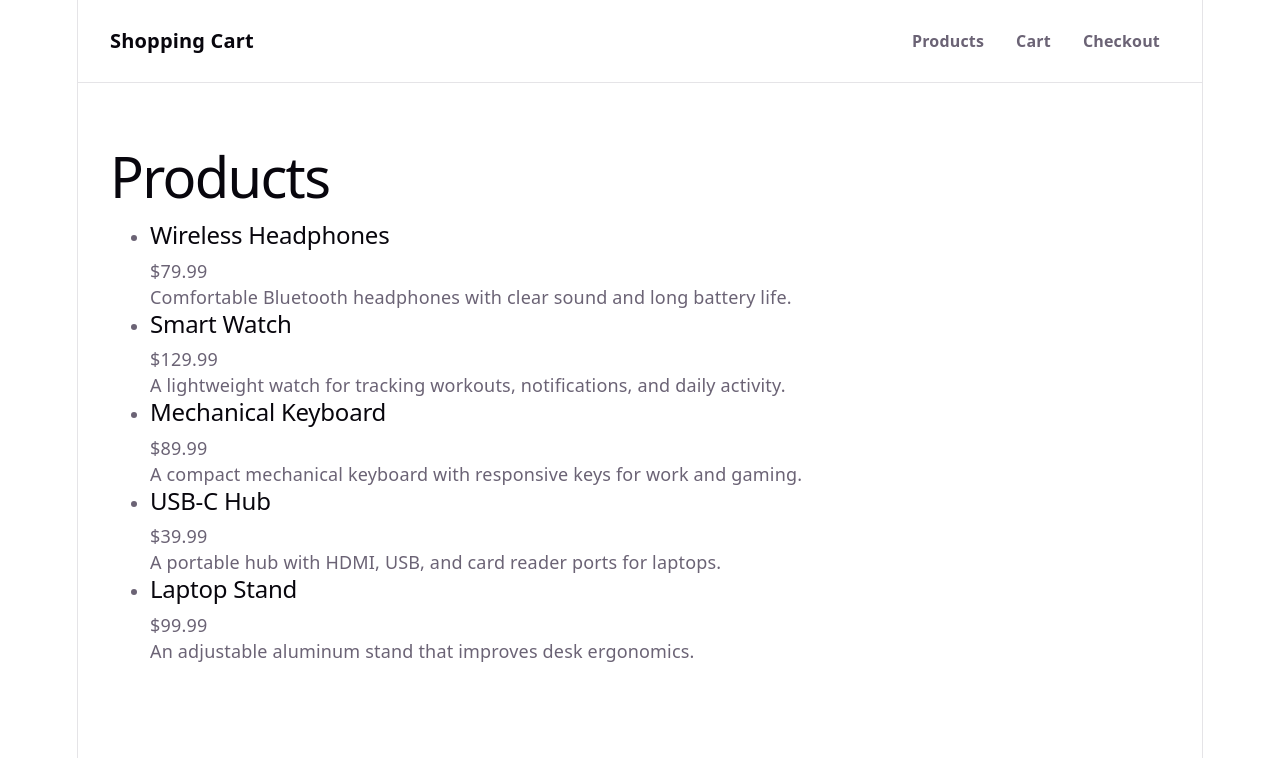
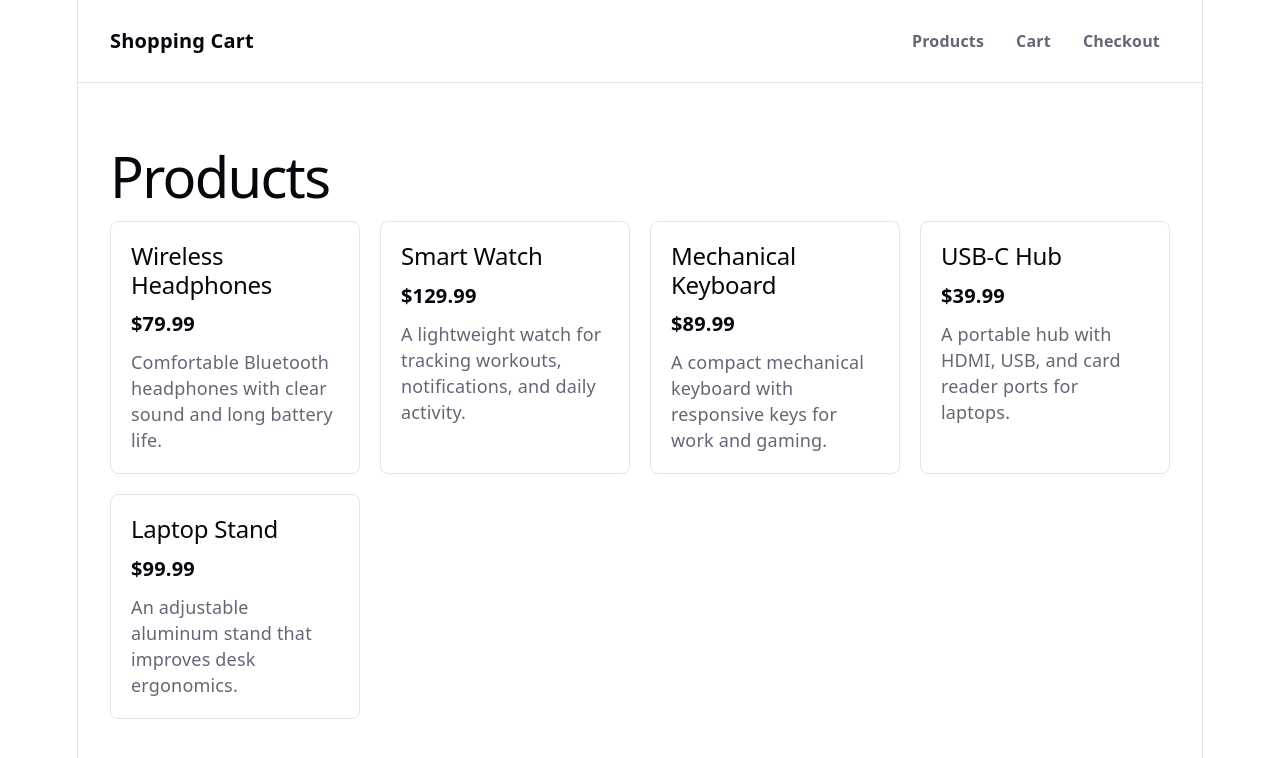
Before and after one commit to lekhanhdat/Homework05, a React (Vite) app: page /products in a window 1280 px wide. Shown: the top 758 px of the page. Built offline with nearby package versions, Linux system fonts and the light colour scheme.

Commit message:
style: improve product list display

```diff
--- a/src/App.css
+++ b/src/App.css
@@ -49,6 +49,33 @@
   text-align: left;
 }
 
+.product-list {
+  display: grid;
+  grid-template-columns: repeat(auto-fit, minmax(240px, 1fr));
+  gap: 20px;
+  list-style: none;
+  margin: 0;
+  padding: 0;
+}
+
+.product-item {
+  border: 1px solid var(--border);
+  border-radius: 8px;
+  background: var(--bg);
+  padding: 20px;
+}
+
+.product-item h2 {
+  margin-bottom: 12px;
+}
+
+.product-price {
+  color: var(--text-h);
+  font-size: 20px;
+  font-weight: 700;
+  margin-bottom: 12px;
+}
+
 @media (max-width: 720px) {
   .app-header {
     align-items: flex-start;
@@ -63,4 +90,8 @@
   .app-main {
     padding: 32px 20px;
   }
+
+  .product-list {
+    grid-template-columns: 1fr;
+  }
 }
```
